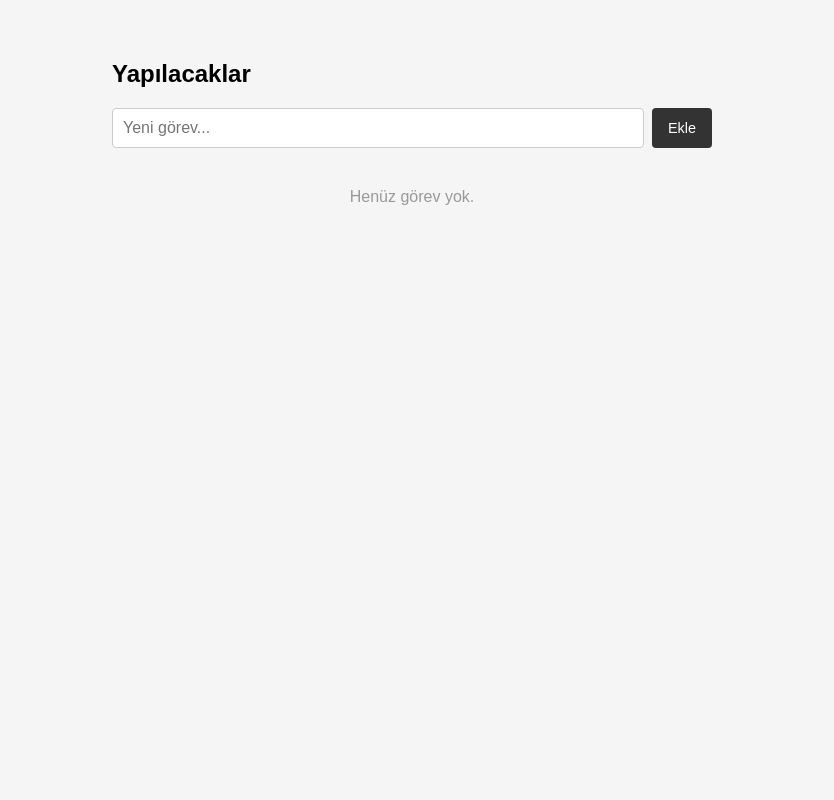
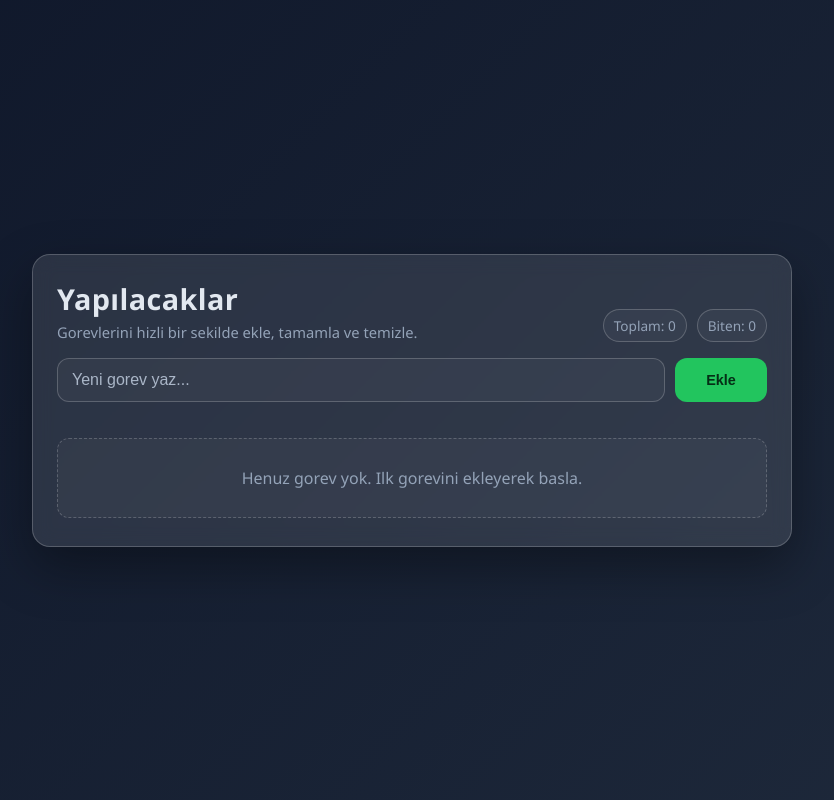
Before and after one commit to oytuncan/toDoApp, a Flask app: page / in a window 1280 px wide. Shown: the whole page, without its empty margins (228-1062 px from the left). Run offline with Flask 3, Linux system fonts and the light colour scheme; data that the repository does not hold is empty.

Commit message:
html düzenlendi

```diff
--- a/app/templates/index.html
+++ b/app/templates/index.html
@@ -2,47 +2,254 @@
 <html lang="tr">
 <head>
     <meta charset="UTF-8">
+    <meta name="viewport" content="width=device-width, initial-scale=1.0">
     <title>Todo App</title>
     <style>
-        body { font-family: sans-serif; max-width: 600px; margin: 60px auto; padding: 0 20px; background: #f5f5f5; }
-        h1 { font-size: 1.5rem; margin-bottom: 20px; }
-        .input-row { display: flex; gap: 8px; margin-bottom: 24px; }
-        input[type="text"] { flex: 1; padding: 10px; font-size: 1rem; border: 1px solid #ccc; border-radius: 4px; }
-        button { padding: 10px 16px; cursor: pointer; border: none; border-radius: 4px; font-size: 0.9rem; }
-        .btn-add { background: #333; color: white; }
-        .todo-item { display: flex; align-items: center; gap: 10px; background: white; padding: 12px; border-radius: 4px; margin-bottom: 8px; }
-        .todo-text { flex: 1; }
-        .todo-text.done { text-decoration: line-through; color: #aaa; }
-        .btn-toggle { background: #e8f5e9; color: #2e7d32; }
-        .btn-delete { background: #fdecea; color: #c62828; }
-        .time { font-size: 0.75rem; color: #999; }
-        .empty { color: #999; text-align: center; margin-top: 40px; }
+        :root {
+            --bg-start: #0f172a;
+            --bg-end: #1e293b;
+            --card: rgba(255, 255, 255, 0.1);
+            --line: rgba(255, 255, 255, 0.2);
+            --text: #e2e8f0;
+            --muted: #94a3b8;
+            --primary: #22c55e;
+            --primary-hover: #16a34a;
+            --danger: #f87171;
+            --danger-hover: #ef4444;
+            --task-bg: rgba(255, 255, 255, 0.08);
+        }
+
+        * {
+            box-sizing: border-box;
+        }
+
+        body {
+            margin: 0;
+            min-height: 100vh;
+            font-family: "Segoe UI", Arial, sans-serif;
+            background: linear-gradient(135deg, var(--bg-start), var(--bg-end));
+            color: var(--text);
+            display: flex;
+            align-items: center;
+            justify-content: center;
+            padding: 24px;
+        }
+
+        .app {
+            width: 100%;
+            max-width: 760px;
+            background: var(--card);
+            border: 1px solid var(--line);
+            border-radius: 18px;
+            backdrop-filter: blur(10px);
+            box-shadow: 0 20px 50px rgba(0, 0, 0, 0.35);
+            padding: 24px;
+        }
+
+        .top {
+            display: flex;
+            flex-wrap: wrap;
+            gap: 12px;
+            align-items: end;
+            justify-content: space-between;
+            margin-bottom: 16px;
+        }
+
+        h1 {
+            margin: 0;
+            font-size: 1.8rem;
+            letter-spacing: 0.4px;
+        }
+
+        .subtitle {
+            margin: 4px 0 0;
+            color: var(--muted);
+            font-size: 0.92rem;
+        }
+
+        .stats {
+            display: flex;
+            gap: 10px;
+            font-size: 0.85rem;
+        }
+
+        .pill {
+            border: 1px solid var(--line);
+            border-radius: 999px;
+            padding: 6px 10px;
+            color: var(--muted);
+            background: rgba(255, 255, 255, 0.04);
+        }
+
+        .input-row {
+            display: grid;
+            grid-template-columns: 1fr auto;
+            gap: 10px;
+            margin-bottom: 18px;
+        }
+
+        input[type="text"] {
+            width: 100%;
+            border: 1px solid var(--line);
+            border-radius: 12px;
+            background: rgba(255, 255, 255, 0.04);
+            color: var(--text);
+            padding: 12px 14px;
+            font-size: 1rem;
+            outline: none;
+        }
+
+        input[type="text"]::placeholder {
+            color: #aab6c7;
+        }
+
+        input[type="text"]:focus {
+            border-color: rgba(34, 197, 94, 0.75);
+            box-shadow: 0 0 0 3px rgba(34, 197, 94, 0.2);
+        }
+
+        button {
+            border: none;
+            border-radius: 12px;
+            padding: 10px 14px;
+            font-size: 0.9rem;
+            cursor: pointer;
+            transition: 0.18s ease;
+        }
+
+        .btn-add {
+            background: var(--primary);
+            color: #052e16;
+            font-weight: 700;
+            min-width: 92px;
+        }
+
+        .btn-add:hover {
+            background: var(--primary-hover);
+            color: #ecfdf5;
+        }
+
+        .todo-list {
+            display: grid;
+            gap: 10px;
+        }
+
+        .todo-item {
+            display: grid;
+            grid-template-columns: 1fr auto auto auto;
+            gap: 10px;
+            align-items: center;
+            background: var(--task-bg);
+            border: 1px solid var(--line);
+            border-radius: 12px;
+            padding: 11px 12px;
+        }
+
+        .todo-text {
+            font-size: 0.96rem;
+            line-height: 1.35;
+            word-break: break-word;
+        }
+
+        .todo-text.done {
+            text-decoration: line-through;
+            color: #9ca3af;
+        }
+
+        .time {
+            font-size: 0.75rem;
+            color: #cbd5e1;
+        }
+
+        .btn-toggle {
+            background: rgba(74, 222, 128, 0.2);
+            color: #bbf7d0;
+        }
+
+        .btn-toggle:hover {
+            background: rgba(74, 222, 128, 0.35);
+        }
+
+        .btn-delete {
+            background: rgba(248, 113, 113, 0.2);
+            color: #fecaca;
+        }
+
+        .btn-delete:hover {
+            background: rgba(248, 113, 113, 0.4);
+        }
+
+        .empty {
+            margin: 18px 0 4px;
+            border: 1px dashed var(--line);
+            border-radius: 12px;
+            padding: 28px 14px;
+            text-align: center;
+            color: var(--muted);
+            background: rgba(255, 255, 255, 0.03);
+        }
+
+        @media (max-width: 640px) {
+            .app {
+                padding: 18px;
+            }
+
+            .todo-item {
+                grid-template-columns: 1fr auto auto;
+            }
+
+            .time {
+                grid-column: 1 / -1;
+                margin-top: -2px;
+            }
+        }
     </style>
 </head>
 <body>
-    <h1>Yapılacaklar</h1>
+    <main class="app">
+        <div class="top">
+            <div>
+                <h1>Yapılacaklar</h1>
+                <p class="subtitle">Gorevlerini hizli bir sekilde ekle, tamamla ve temizle.</p>
+            </div>
+            <div class="stats">
+                <span class="pill" id="totalCount">Toplam: 0</span>
+                <span class="pill" id="doneCount">Biten: 0</span>
+            </div>
+        </div>
 
-    <div class="input-row">
-        <input type="text" id="todoInput" placeholder="Yeni görev..." />
-        <button class="btn-add" onclick="addTodo()">Ekle</button>
-    </div>
+        <div class="input-row">
+            <input type="text" id="todoInput" placeholder="Yeni gorev yaz..." />
+            <button class="btn-add" onclick="addTodo()">Ekle</button>
+        </div>
 
-    <div id="todoList"></div>
+        <div id="todoList" class="todo-list"></div>
+    </main>
 
     <script>
+        function updateStats(todos) {
+            const total = todos.length;
+            const done = todos.filter(t => t.done).length;
+            document.getElementById("totalCount").textContent = `Toplam: ${total}`;
+            document.getElementById("doneCount").textContent = `Biten: ${done}`;
+        }
+
         async function load() {
             const res = await fetch("/todos");
             const todos = await res.json();
             const list = document.getElementById("todoList");
+            updateStats(todos);
+
             if (todos.length === 0) {
-                list.innerHTML = '<p class="empty">Henüz görev yok.</p>';
+                list.innerHTML = '<div class="empty">Henuz gorev yok. Ilk gorevini ekleyerek basla.</div>';
                 return;
             }
+
             list.innerHTML = todos.map(t => `
                 <div class="todo-item">
                     <span class="todo-text ${t.done ? 'done' : ''}">${t.text}</span>
                     <span class="time">${t.created_at}</span>
-                    <button class="btn-toggle" onclick="toggle(${t.id})">${t.done ? 'Geri al' : 'Tamamla'}</button>
+                    <button class="btn-toggle" onclick="toggle(${t.id})">${t.done ? 'Geri Al' : 'Tamamla'}</button>
                     <button class="btn-delete" onclick="remove(${t.id})">Sil</button>
                 </div>
             `).join("");
```
